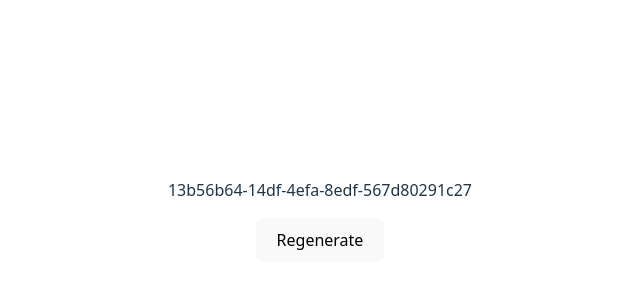
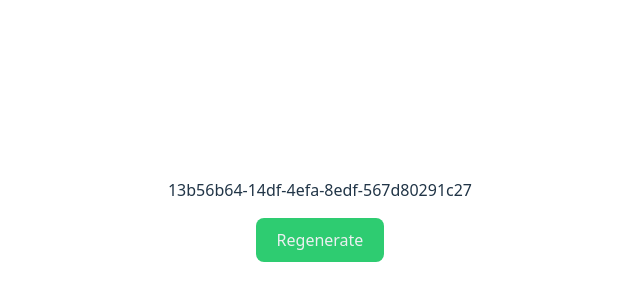
Before and after one commit to patrykomiotek/bosapp, a React (Vite) app: page / in a window 1280 px wide. Shown: the part 188-488 px from the top of the page, without its empty margins (320-960 px from the left). Built offline with nearby package versions, Linux system fonts and the light colour scheme.

Commit message:
feat: with button component and ComponentProps

```diff
--- a/src/components/Generator.tsx
+++ b/src/components/Generator.tsx
@@ -1,18 +1,20 @@
 import { v4 as uuidv4 } from "uuid";
-import { useState } from "react";
+import { useState, useCallback } from "react";
 import { Text } from "../ui/Text";
+import { Button } from "../ui";
 
 function Generator() {
   const [uuid, setUuid] = useState(uuidv4()); // [0 - value, 1 - fn setter]
 
-  const handleClick = () => {
+  const handleClick = useCallback(() => {
     setUuid(uuidv4());
-  };
+  }, []);
 
   return (
     <>
       <Text>{uuid}</Text>
-      <button onClick={handleClick}>Regenerate</button>
+      {/* <button onClick={handleClick}>Regenerate</button> */}
+      <Button onClick={handleClick}>Regenerate</Button>
       {/* <Button onClick></Button> -> <button onClick={onClick}> */}
     </>
   );
--- a/src/ui/Button/Button.tsx
+++ b/src/ui/Button/Button.tsx
@@ -1,3 +1,5 @@
+import { memo, type ComponentProps } from "react";
+
 // enum Colors {
 //   emerald = "#2ecc71",
 //   midnightBlue = "#2c3e50",
@@ -16,30 +18,36 @@ const palette = {
 
 type Color = keyof typeof palette;
 
-type CustomReadonly<T> = {
-  // readonly [key in keyof T]-?: T[key];
-  readonly [key in keyof T]: T[key];
-};
+// type CustomReadonly<T> = {
+//   // readonly [key in keyof T]-?: T[key];
+//   readonly [key in keyof T]: T[key];
+// };
 
-type Props = CustomReadonly<{
-  children: string;
+type Props = {
+  // children: string;
   color?: Color;
   bgColor?: Color;
-}>;
+  // onClick?: () => void;
+} & ComponentProps<"button">;
 
 // type PropsWithoutColor = Omit<Props, "color">;
 
-function Button({ children, color = "clouds", bgColor = "emerald" }: Props) {
+const Button = memo(
+  ({ children, color = "clouds", bgColor = "emerald", ...rest }: Props) => {
     return (
       <button
         style={{
           color: palette[color],
           backgroundColor: palette[bgColor],
         }}
+        {...rest}
       >
         {children}
       </button>
     );
   }
+);
+
+Button.displayName = "memo(Button)";
 
 export { Button };
```
Lines whose indentation alone changed are shown as unchanged.
